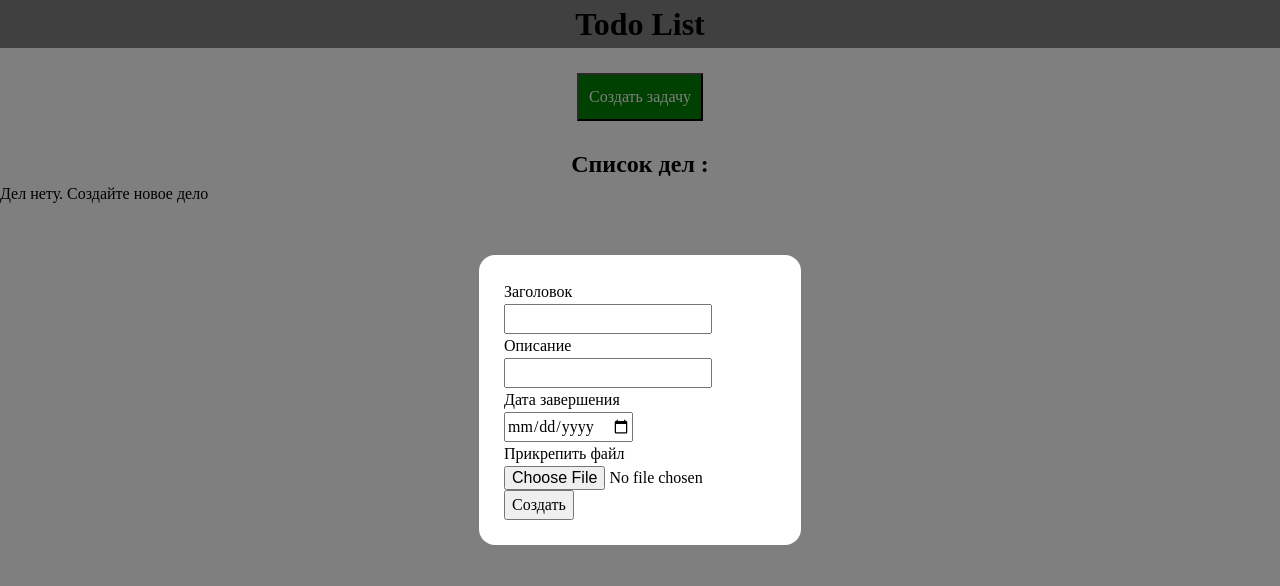
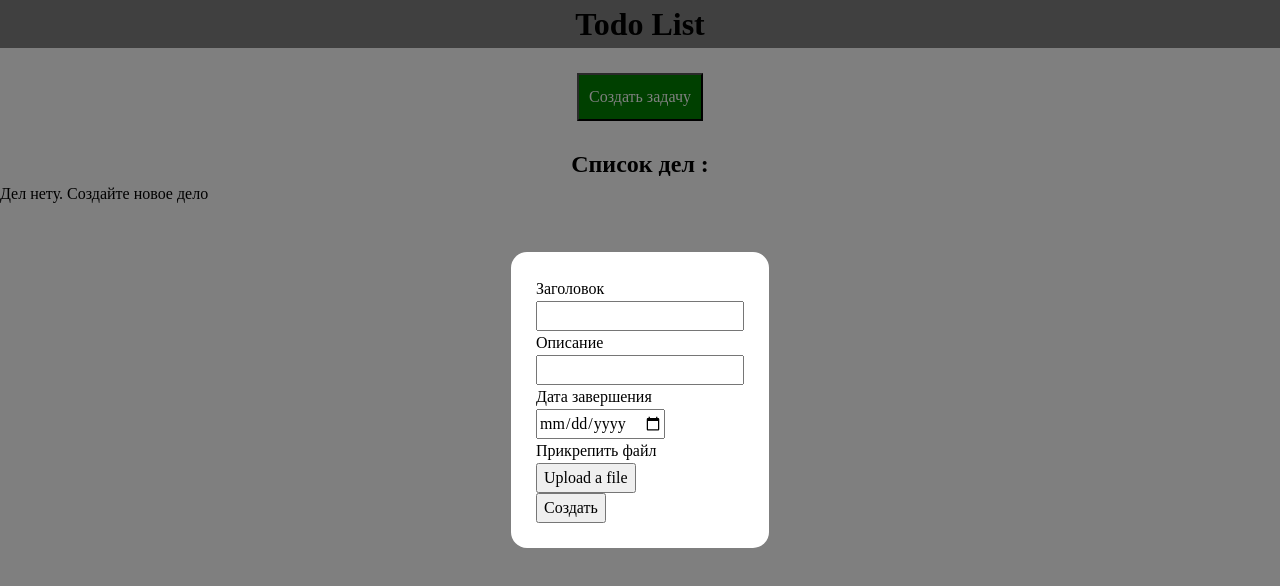
Before and after one commit to sergeykotenkogithub/todo-list, a React (Create React App) app: page / in a window 1280 px wide. Both pictures are taken after a click on the button "Создать задачу". Shown: the top 586 px of the page. Built offline with nearby package versions, Linux system fonts and the light colour scheme.

Commit message:
Fix(Form input): fix input file and form work with upload data

```diff
--- a/src/App.js
+++ b/src/App.js
@@ -1,4 +1,4 @@
-import { useState } from 'react'
+import { useEffect, useRef, useState } from 'react'
 import './App.css'
 import remove from './image/remove.svg'
 import edit from './image/edit.svg'
@@ -13,7 +13,7 @@ export const App = () => {
 	const [editTask, setEditTask] = useState({
 		title: '',
 		description: '',
-		data: '',
+		data: ' ',
 		fileName: '',
 		completed: false,
 	})
@@ -69,11 +69,32 @@ export const App = () => {
 		setEditForm(false)
 	}
 
+	const hiddenFileInput = useRef(null)
+
+	const handleChange = event => {
+		const fileUploaded = event.target.files[0].name
+		console.log(fileUploaded)
+	}
+
+	const handleClick = event => {
+		hiddenFileInput.current.click()
+	}
+
 	return (
 		<div className='App'>
 			{/* <TestUpload /> */}
 
 			<Title title={'Todo List'} />
+
+			{/* <div class='input__wrapper'>
+				<input
+					type='file'
+					name='file'
+					id='input__file'
+					class='input input__file'
+				/>
+				<label for='input__file'>Выберите файл</label>
+			</div> */}
 
 			<div>
 				<div className='button-wrapper'>
--- a/src/components/TodoForm.jsx
+++ b/src/components/TodoForm.jsx
@@ -1,7 +1,17 @@
-import { useState } from 'react'
+import { useCallback, useEffect, useRef, useState } from 'react'
+import { Button } from './UI/button/Button'
 
 export const TodoForm = ({ create, edit, editElement, setEditTask }) => {
 	console.log('111', editElement)
+
+	const [ed, setEd] = useState({})
+
+	// useEffect(() => {
+	// 	// setEd({ ...editElement })
+	// 	console.log('wwwwwwww')
+	// }, editElement)
+
+	// console.log('neeeeeeeeeeeeeeww', ed)
 
 	const [tasks, setTasks] = useState({
 		// title: '',
@@ -11,6 +21,11 @@ export const TodoForm = ({ create, edit, editElement, setEditTask }) => {
 		fileName: editElement ? editElement.fileName : '',
 		completed: false,
 	})
+	const hiddenFileInput = useRef(null)
+	const handleClick = event => {
+		event.preventDefault()
+		hiddenFileInput.current.click()
+	}
 
 	const createTodo = e => {
 		e.preventDefault()
@@ -35,6 +50,18 @@ export const TodoForm = ({ create, edit, editElement, setEditTask }) => {
 		// setTodo([...todo, { ...tasks, id: Date.now(), completed: false }])
 	}
 
+	useEffect(() => {
+		console.log('wwwwwwwwwwwadasdsa', tasks)
+		console.log('hkljk;l,;', editElement)
+		if (!editElement?.fileName) {
+			const aaa = { ...editElement, fileName: '' }
+			console.log('wwwwwSda', aaa)
+			setTasks({ ...editElement, fileName: '' })
+		} else {
+			setTasks({ ...editElement })
+		}
+	}, [editElement])
+
 	return (
 		<div>
 			<form>
@@ -49,7 +76,7 @@ export const TodoForm = ({ create, edit, editElement, setEditTask }) => {
 								setTasks({
 									...tasks,
 									title: e.target.value,
-									id: editElement.id,
+									// id: editElement.id,
 								})
 							} else {
 								setTasks({ ...tasks, title: e.target.value })
@@ -67,7 +94,7 @@ export const TodoForm = ({ create, edit, editElement, setEditTask }) => {
 								setTasks({
 									...tasks,
 									description: e.target.value,
-									id: editElement.id,
+									// id: editElement.id,
 								})
 							} else {
 								setTasks({ ...tasks, description: e.target.value })
@@ -86,7 +113,7 @@ export const TodoForm = ({ create, edit, editElement, setEditTask }) => {
 								setTasks({
 									...tasks,
 									data: e.target.value,
-									id: editElement.id,
+									// id: editElement.id,
 								})
 							} else {
 								setTasks({ ...tasks, data: e.target.value })
@@ -96,8 +123,11 @@ export const TodoForm = ({ create, edit, editElement, setEditTask }) => {
 				</div>
 				<div>
 					<p>Прикрепить файл</p>
+					<button onClick={handleClick}>Upload a file</button>
 					<input
 						type='file'
+						ref={hiddenFileInput}
+						style={{ display: 'none' }}
 						// onChange={e =>
 						// 	setTasks({ ...tasks, fileName: e.target.files[0].name })
 						// }
@@ -106,7 +136,7 @@ export const TodoForm = ({ create, edit, editElement, setEditTask }) => {
 								setTasks({
 									...tasks,
 									fileName: e.target.files[0].name,
-									id: editElement.id,
+									// id: editElement.id,
 								})
 							} else {
 								setTasks({ ...tasks, fileName: e.target.files[0].name })
```
Also changed, not shown: src/components/UI/input/InputFile.jsx (added).
